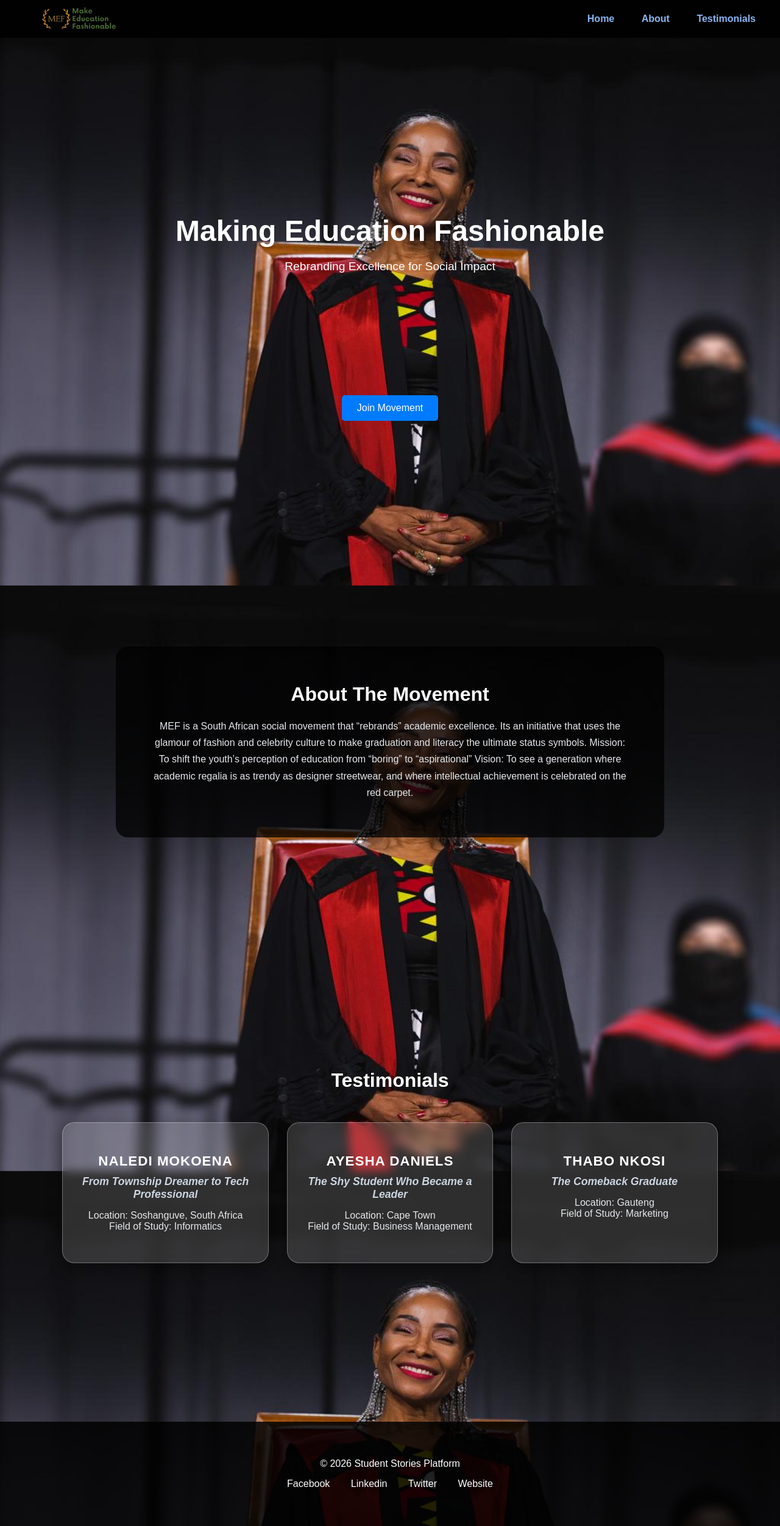
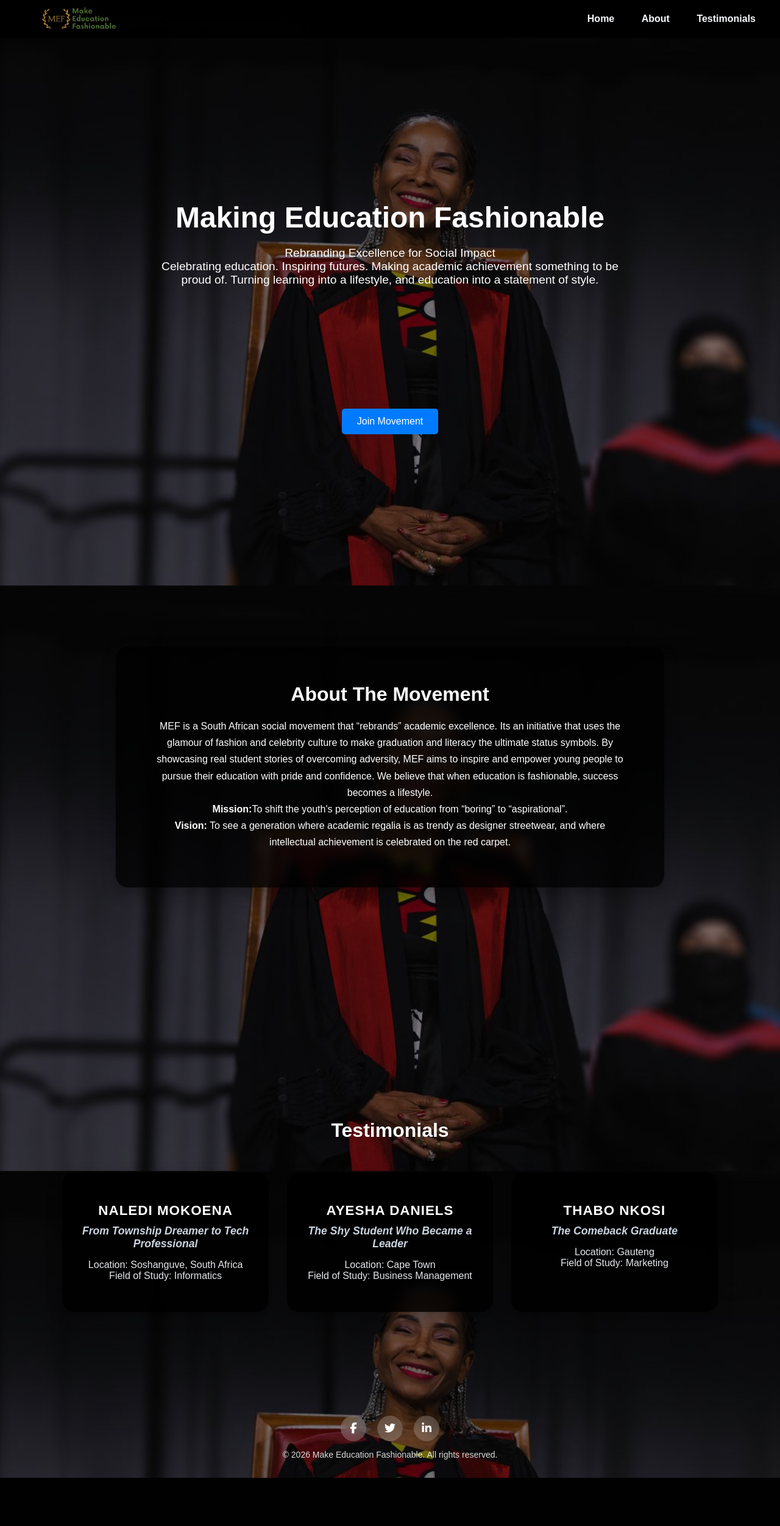
Before and after one commit to MICHAELSIBANDA/Group-2-MEF, a PHP site: page / in a window 1280 px wide. Shown: the whole page at 61% size. After the commit the page ends 2423 px from the top, so only its background shows below. Run offline with PHP 8.4, Linux system fonts and the light colour scheme.

Commit message:
modified index.php stiles.css

```diff
--- a/index.php
+++ b/index.php
@@ -9,6 +9,9 @@
     <meta name="viewport" content="width=device-width, initial-scale=1.0">
     <title>Student Stories</title>
     <link rel="stylesheet" href="styles.css">
+    <link rel="stylesheet" href="https://cdnjs.cloudflare.com/ajax/libs/font-awesome/6.5.2/css/all.min.css">
+    <link href="https://fonts.googleapis.com/css2?family=Poppins:wght@300;400;700&display=swap" rel="stylesheet">
+
 
 </head>
 
@@ -31,6 +34,11 @@
             <h1>Making Education Fashionable</h1>
             <p>Rebranding Excellence for Social Impact
             </p>
+            <p>
+                Celebrating education. Inspiring futures.
+                Making academic achievement something to be proud of.
+                Turning learning into a lifestyle, and education into a statement of style.
+            </p>
             <a href="join.php" class="btn">Join Movement</a>
 
         </section>
@@ -42,11 +50,16 @@
                 <p>
                     MEF is a South African social movement that “rebrands” academic excellence. Its an initiative that
                     uses the glamour of fashion and celebrity culture to make graduation and literacy the ultimate
-                    status symbols.
-                    Mission: To shift the youth’s perception of education from “boring” to “aspirational”
-                    Vision: To see a generation where academic regalia is as trendy as designer streetwear, and where
+                    status symbols. By showcasing real student stories of overcoming adversity, MEF aims to inspire and empower young
+                    people to pursue their education with pride and confidence. We believe that when education is
+                    fashionable, success becomes a lifestyle.
+                </p>
+                <p>
+                    <b>Mission:</b>To shift the youth's perception of education from “boring” to “aspirational”.
+                </p>
+                <p>
+                    <b>Vision:</b> To see a generation where academic regalia is as trendy as designer streetwear, and where
                     intellectual achievement is celebrated on the red carpet.
-
                 </p>
             </div>
         </section>
@@ -120,13 +133,21 @@ His Message:
         </section>
 
         <footer>
-            <p>&copy; <?php echo date("Y"); ?> Student Stories Platform</p>
-            <div class="social-links" style="margin-top:15px;">
-                <a href="https://www.facebook.com/kgethi.phakeng">Facebook</a>
-                <a href="https://www.linkedin.com/in/mamokgethi-phakeng-702b52104/">Linkedin</a>
-                <a href="https://x.com/FabAcademic">Twitter</a>
-                <a href="https://mamokgethi.com/">Website</a>
+            <div class="footer-socials">
+                <a href="https://facebook.com/kgethi.phakeng" target="_blank" aria-label="Facebook">
+                    <i class="fab fa-facebook-f"></i>
+                </a>
+
+                <a href="https://twitter.com/@FabAcademic" target="_blank" aria-label="Twitter">
+                    <i class="fab fa-twitter"></i>
+                </a>
+
+                <a href="https://linkedin.com/in/mamokgethiphakeng" target="_blank" aria-label="LinkedIn">
+                    <i class="fab fa-linkedin-in"></i>
+                </a>
             </div>
+
+            <p>&copy; <?php echo date("Y"); ?> Make Education Fashionable. All rights reserved.</p>
         </footer>
 
     </div>
--- a/styles.css
+++ b/styles.css
@@ -1,4 +1,8 @@
-  * {
+html {
+    scroll-behavior: smooth;
+}
+
+*{
     margin: 0;
     padding: 0;
     box-sizing: border-box;
@@ -8,8 +12,10 @@
 body {
     margin: 0;
     padding-top: 120px;
-            font-family: Arial, sans-serif;
-            background: url('Prof backpage.jpeg') no-repeat center center/cover;
+    font-family: Poppins, sans-serif;
+    background:
+        linear-gradient(rgba(0,0,0,0.5), rgba(0,0,0,0.5)),
+        url('Prof backpage.jpeg') no-repeat center center/cover;
     background-attachment: fixed;
 }
 
@@ -48,7 +54,7 @@
 nav a {
     margin-left: 40px;
     text-decoration: none;
-            color: #89b5f1;
+    color: #f5f8fc;
     font-weight: 550;
 }
 
@@ -105,6 +111,8 @@
     border-radius: 20px;
     max-width: 900px;
     text-align: center;
+    box-shadow: 0 8px 25px rgba(0, 0, 0, 0.288);
+    backdrop-filter: blur(8px);
 }
 
 .about-card h2 {
@@ -114,7 +122,7 @@
 
 .about-card p {
     line-height: 1.7;
-            color: #e5e7eb;
+
 }
 
 .stories-section {
@@ -132,16 +140,17 @@
     display: grid;
     grid-template-columns: repeat(3, 1fr);
     gap: 30px;
+    backdrop-filter: blur(8px);
 }
 
 .story-card {
-            background: rgba(255, 255, 255, 0.15);
+    background: rgba(0, 0, 0, 0.85);
     backdrop-filter: blur(8px);
     border-radius: 20px;
     padding: 50px 30px;
     text-align: center;
-            border: 1px solid rgba(255, 255, 255, 0.3);
-            box-shadow: 0 8px 25px rgba(0, 0, 0, 0.4);
+   backdrop-filter: blur(8px);
+    box-shadow: 0 8px 25px rgba(0, 0, 0, 0.288);
     cursor: pointer;
     transition: 0.3s ease;
 }
@@ -171,6 +180,7 @@
 
 .story-card p {
     color: #e5e7eb;
+
 }
 
 .full-story {
@@ -182,6 +192,7 @@
     border-radius: 20px;
     text-align: center;
     color: white;
+    backdrop-filter: blur(8px);
 }
 
 .full-story.active {
@@ -211,13 +222,54 @@
     cursor: pointer;
 }
 
+/*footer*/
+
 footer {
-            background: rgba(0, 0, 0, 0.85);
+    text-align: center;
+    padding: 30px 0;
+    color: rgba(255, 255, 255, 0.85);
+    position: relative;
+    z-index: 1;
+}
+
+footer p {
+    font-size: 14px;
+}
+
+
+        /* FOOTER SOCIAL ICONS */
+.footer-socials {
+    display: flex;
+    justify-content: center;
+    gap: 18px;
+    margin-bottom: 14px;
+}
+
+.footer-socials a {
+    width: 42px;
+    height: 42px;
+    display: flex;
+    align-items: center;
+    justify-content: center;
+
+    border-radius: 50%;
+    background: rgba(255, 255, 255, 0.2);
     color: white;
-            text-align: center;
-            padding: 60px 8%;
-            margin-top: 120px;
+
+    font-size: 18px;
+    text-decoration: none;
+
+    backdrop-filter: blur(8px);
+    -webkit-backdrop-filter: blur(8px);
+
+    transition: transform 0.25s ease, background 0.25s ease;
 }
+
+.footer-socials a:hover {
+    transform: translateY(-3px);
+    background: rgba(255, 255, 255, 0.35);
+}
+
 
 .social-links a {
     color: white;
@@ -234,3 +286,9 @@
         grid-template-columns: 1fr;
     }
 }
+
+#home,
+#about,
+#stories {
+    scroll-margin-top: 140px; /* match header height + padding */
+}
```
Lines whose indentation alone changed are shown as unchanged.
